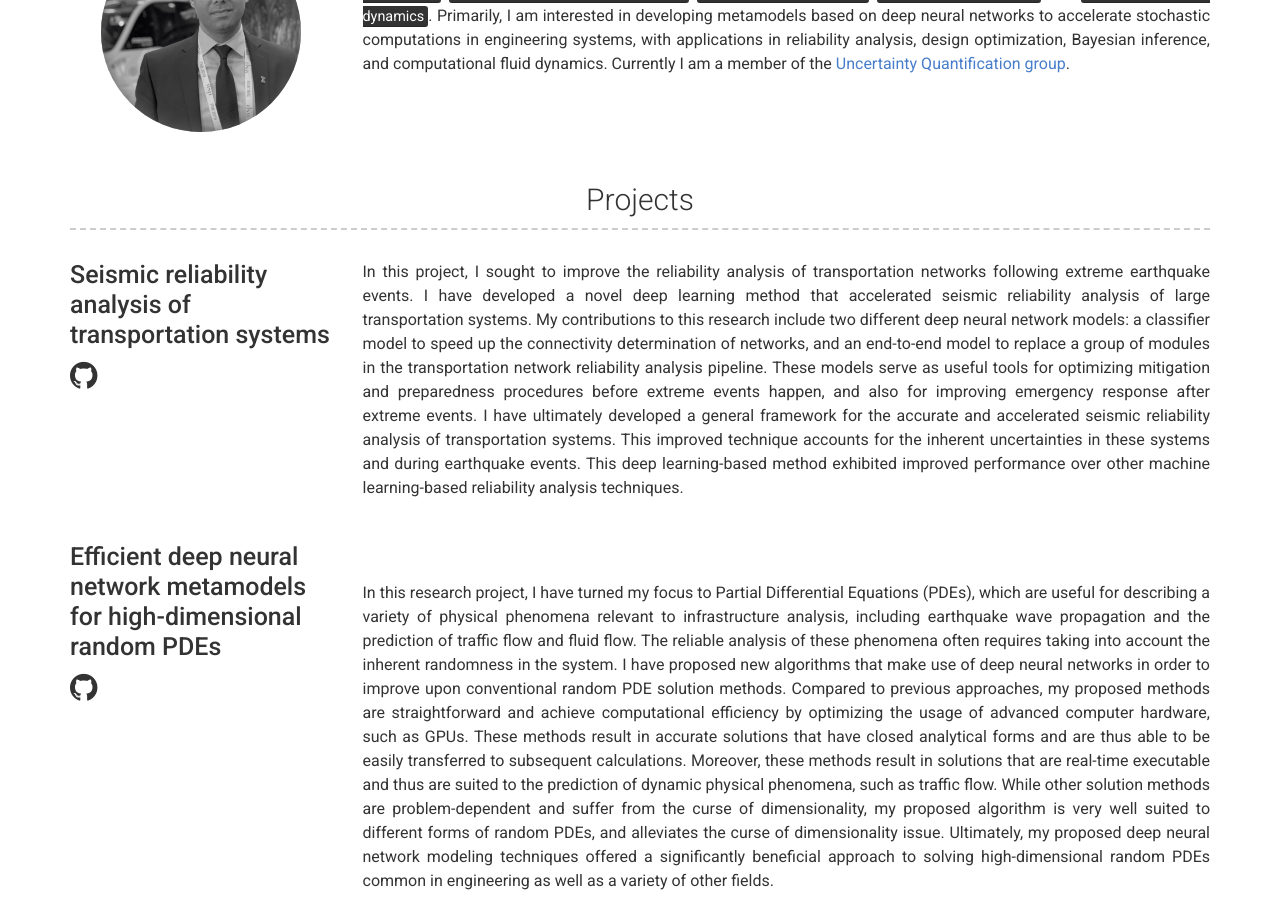
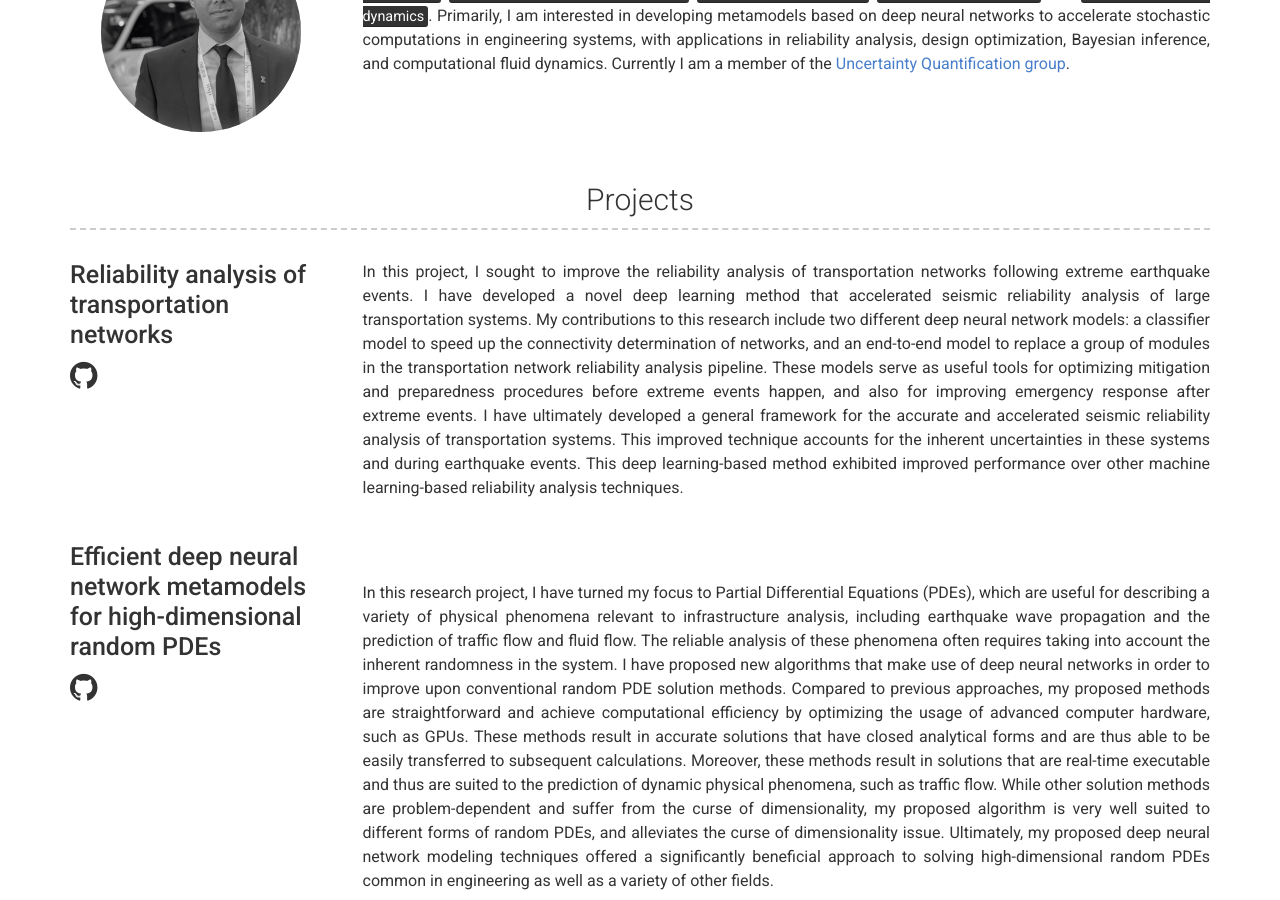
Before and after one commit to mnabian/mnabian.github.io, a Jekyll site: the page built from index.md, in a window 1280 px wide and 900 px high, scrolled down 397 px. Built offline with Jekyll 4.4.1, drawn with Linux system fonts in a browser that asks for light colours.

Commit message:
Initial resume setup

```diff
--- a/_data/projects.yml
+++ b/_data/projects.yml
@@ -1,6 +1,6 @@
 # Project template
 
-- name: Seismic reliability analysis of transportation systems
+- name: Reliability analysis of transportation networks
   description: | # this will include new lines to allow paragraphs
     In this project, I sought to improve the reliability analysis of transportation networks following extreme earthquake events. I have developed a novel deep learning method that accelerated seismic reliability analysis of large transportation systems. My contributions to this research include two different deep neural network models: a classifier model to speed up the connectivity determination of networks, and an end-to-end model to replace a group of modules in the transportation network reliability analysis pipeline. These models serve as useful tools for optimizing mitigation and preparedness procedures before extreme events happen, and also for improving emergency response after extreme events. I have ultimately developed a general framework for the accurate and accelerated seismic reliability analysis of transportation systems. This improved technique accounts for the inherent uncertainties in these systems and during earthquake events. This deep learning-based method exhibited improved performance over other machine learning-based reliability analysis techniques.
 
```
Also changed, not shown: 1 other file.
